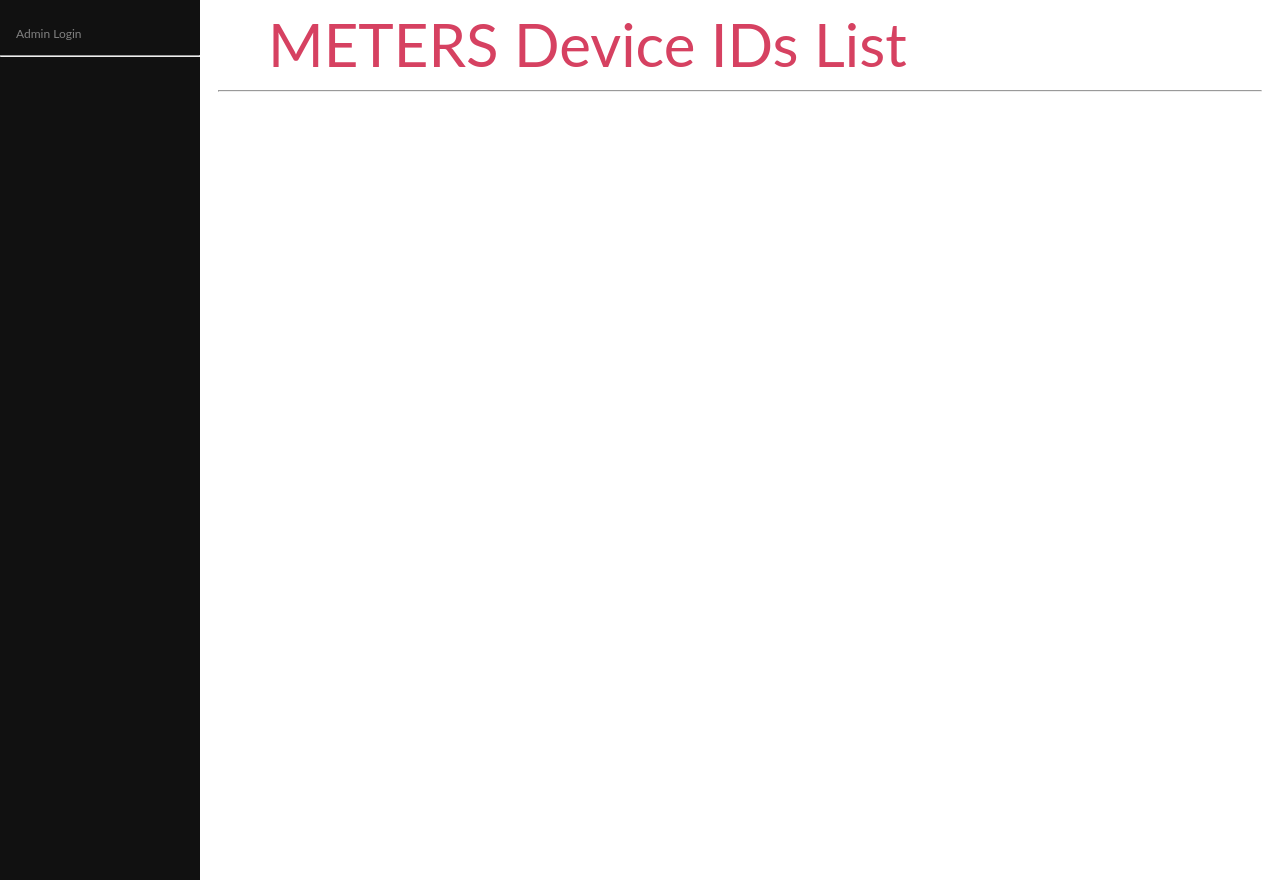
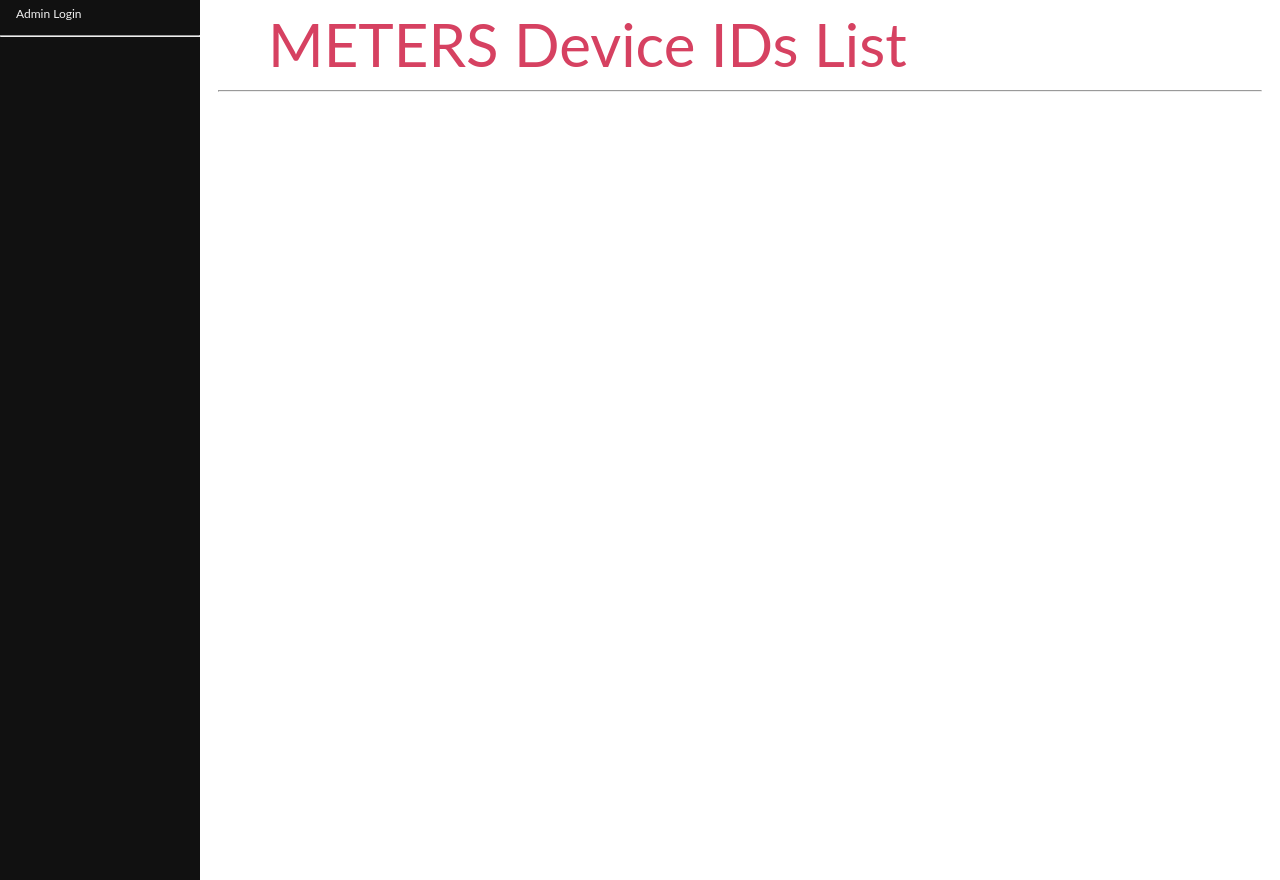
Before and after one commit to b-mf-a/METERSAA, a Django app: page / in a window 1280 px wide. Run offline with Django 4.2, Linux system fonts and the light colour scheme; data that the repository does not hold is empty.

Commit message:
commented out the navigation sidebar's padding-top. If the list of locations rendered is greater than the viewport's height, then a vertical scrollbar is rendered. With the extra padding at the top, the bottom of the scrollbar is not visible/usable.

```diff
--- a/MetersAA/frontend/masterlist/static/masterlist/style.css
+++ b/MetersAA/frontend/masterlist/static/masterlist/style.css
@@ -12,7 +12,7 @@ body {
   left: 0;
   background-color: #111;
   overflow-x: hidden;
-  padding-top: 20px;
+  aaapadding-top: 20px;
 }
 
 .sidenav a {
```
